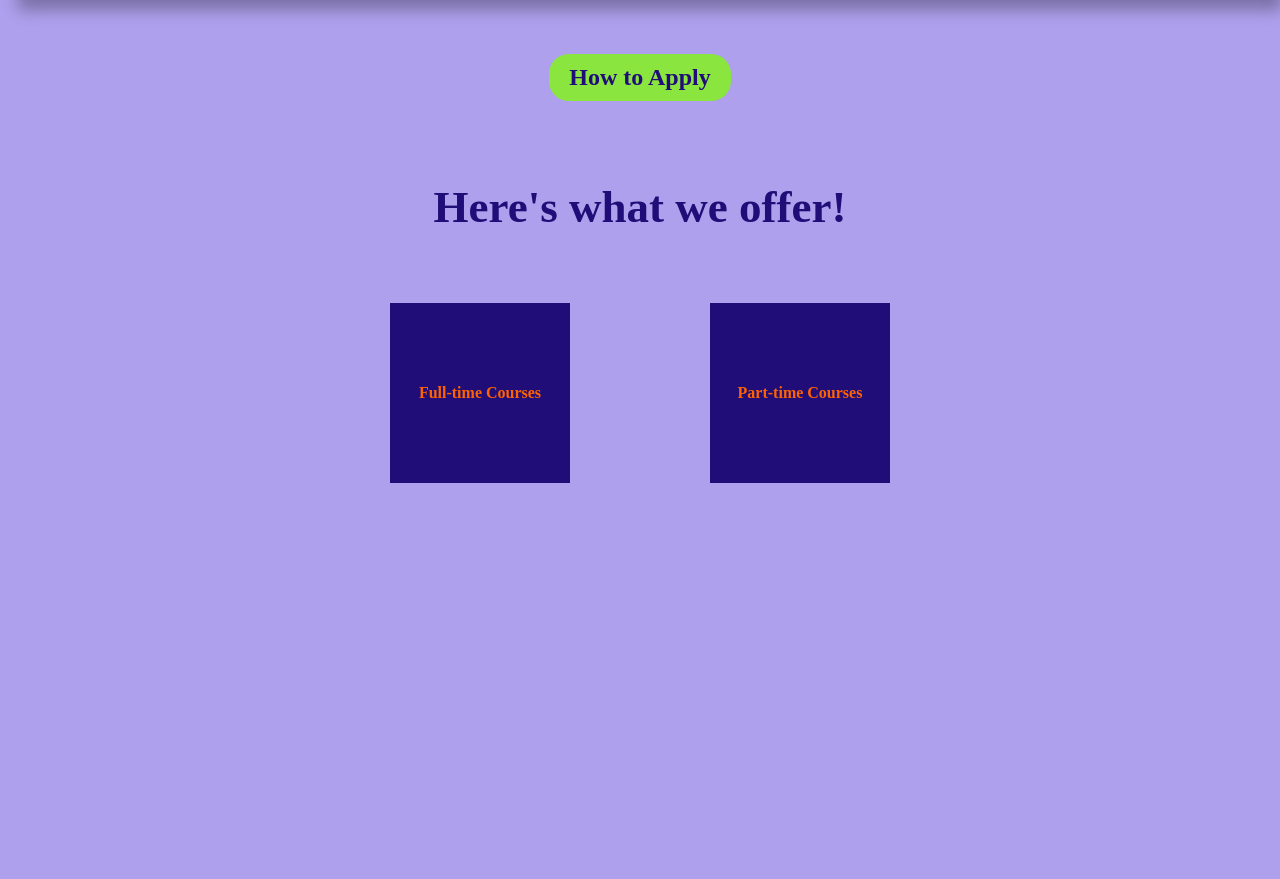
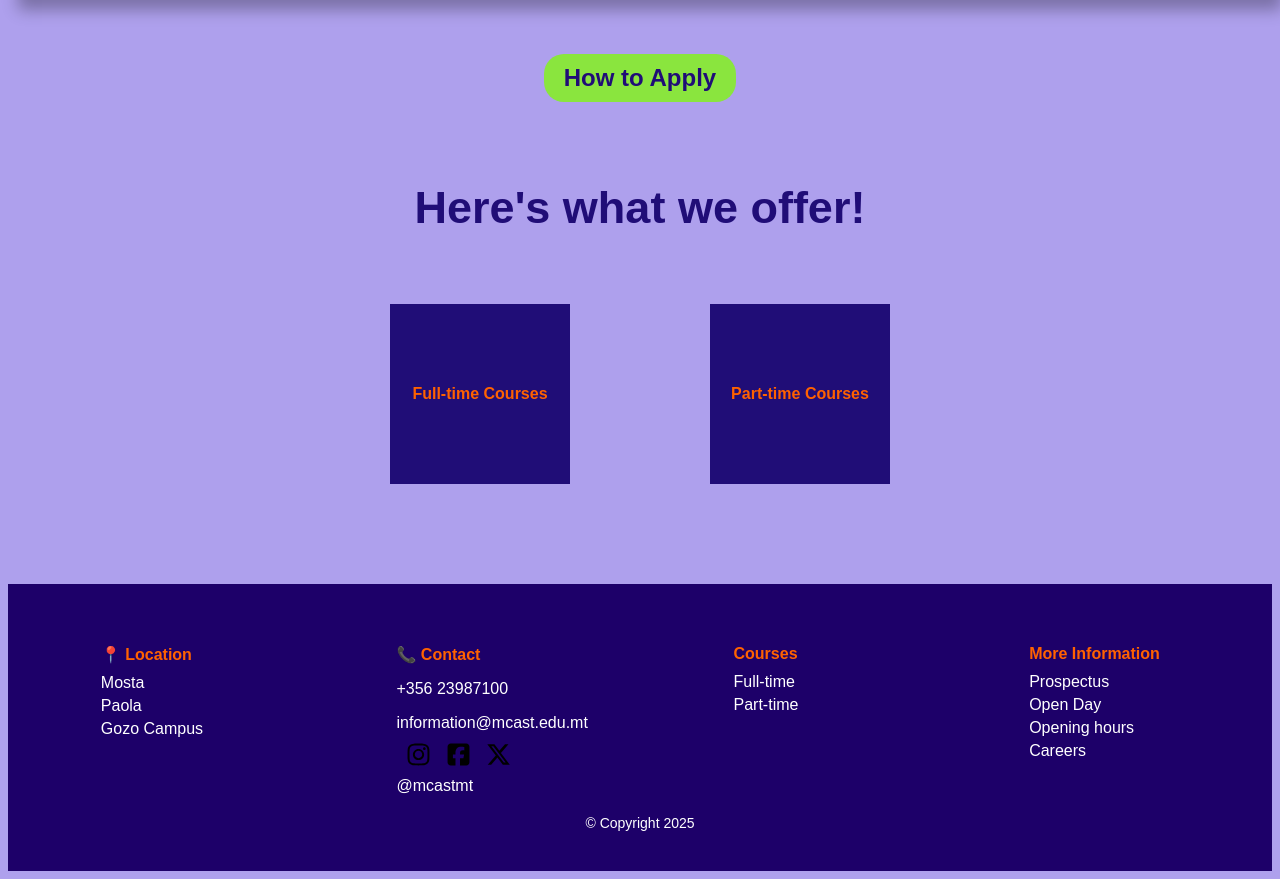
Before and after one commit to pearlscerri1/Synoptic.github.io, a plain HTML site: page index.html in a window 1280 px wide. Shown: the part 1191-2070 px from the top of the page. Before the commit the page ends 1742 px from the top, so only its background shows below. Drawn offline with Linux system fonts and the light colour scheme.

Commit message:
website footer
worked on the website footer.

```diff
--- a/css/style.css
+++ b/css/style.css
@@ -20,6 +20,7 @@ header img{
     gap: 150px;
     margin-left: 570px;
     padding: 20px;
+    font-family: Arial, Helvetica, sans-serif;
 }
 
 .mcastImg img{
@@ -37,6 +38,7 @@ h2{
     padding: 10px 20px;
     border-radius: 20px;
     cursor: pointer;
+    font-family: Arial, Helvetica, sans-serif;
 }
 
 h2:hover{
@@ -51,6 +53,7 @@ h1{
     color: #200D77;
     padding-top: 30px;
     font-size: 45px;
+    font-family: Arial, Helvetica, sans-serif;
 }
 
 
@@ -75,6 +78,8 @@ h1{
   align-items: center;
   justify-content: center;
   font-weight: bold;
+  font-family: Arial, Helvetica, sans-serif;
+  margin-bottom: 40px;
 }
 
 .box:hover {
@@ -83,3 +88,65 @@ h1{
   transform: scale(1.05);
   box-shadow: 0 8px 15px rgba(0, 0, 0, 0.3);
   cursor: pointer}
+
+
+
+ .footer {
+      background-color: #1d0069;
+      color: white;
+      padding: 30px 20px;
+      display: flex;
+      flex-wrap: wrap;
+      justify-content: space-around;
+      align-items: flex-start;
+      font-family: Arial, Helvetica, sans-serif;
+
+    }
+
+    .footer div {
+      margin: 10px;
+      min-width: 150px;
+    }
+
+    .footer h4 {
+      color: #FF6200;
+      margin-bottom: 10px;
+      font-family: Arial, Helvetica, sans-serif;
+    }
+
+    .footer a {
+      display: block;
+      color: white;
+      text-decoration: none;
+      margin-bottom: 5px;
+    }
+
+    .footer a:hover {
+      text-decoration: underline;
+    }
+
+    .social-icons {
+      margin-top: 10px;
+      display: flex;
+      gap: 15px;
+      align-items: center;
+    }
+
+    .social-icons img {
+      width: 25px;
+      height: 25px;
+
+    }
+
+    .social-icons span {
+      display: inline-block;
+      margin-top: 5px;
+
+    }
+
+    .footer-bottom {
+      width: 100%;
+      text-align: center;
+      margin-top: 20px;
+      font-size: 14px;
+    }
--- a/index.html
+++ b/index.html
@@ -33,5 +33,44 @@
   <div class="box">Part-time Courses</div>
 </div>
 
+  <footer class="footer">
+    <div>
+      <h4>📍 Location</h4>
+      <a href="#">Mosta</a>
+      <a href="#">Paola</a>
+      <a href="#">Gozo Campus</a>
+    </div>
+
+    <div>
+      <h4>📞 Contact</h4>
+      <p>+356 23987100</p>
+      <a href="mailto:information@mcast.edu.mt">information@mcast.edu.mt</a>
+      <div class="social-icons">
+        <img src="images/instagram-brands (3).svg" alt="Instagram">
+        <img src="images/square-facebook-brands.svg" alt="Facebook">
+        <img src="images/x-twitter-brands.svg" alt="">
+      </div>
+      <span>@mcastmt</span>
+    </div>
+
+    <div>
+      <h4>Courses</h4>
+      <a href="#">Full-time</a>
+      <a href="#">Part-time</a>
+    </div>
+
+    <div>
+      <h4>More Information</h4>
+      <a href="#">Prospectus</a>
+      <a href="#">Open Day</a>
+      <a href="#">Opening hours</a>
+      <a href="#">Careers</a>
+    </div>
+
+    <div class="footer-bottom">
+      © Copyright 2025
+    </div>
+  </footer>
+
 </body>
 </html>
```
Also changed, not shown: images/instagram-brands (3).svg (added), images/square-facebook-brands.svg (added), images/x-twitter-brands.svg (added).
